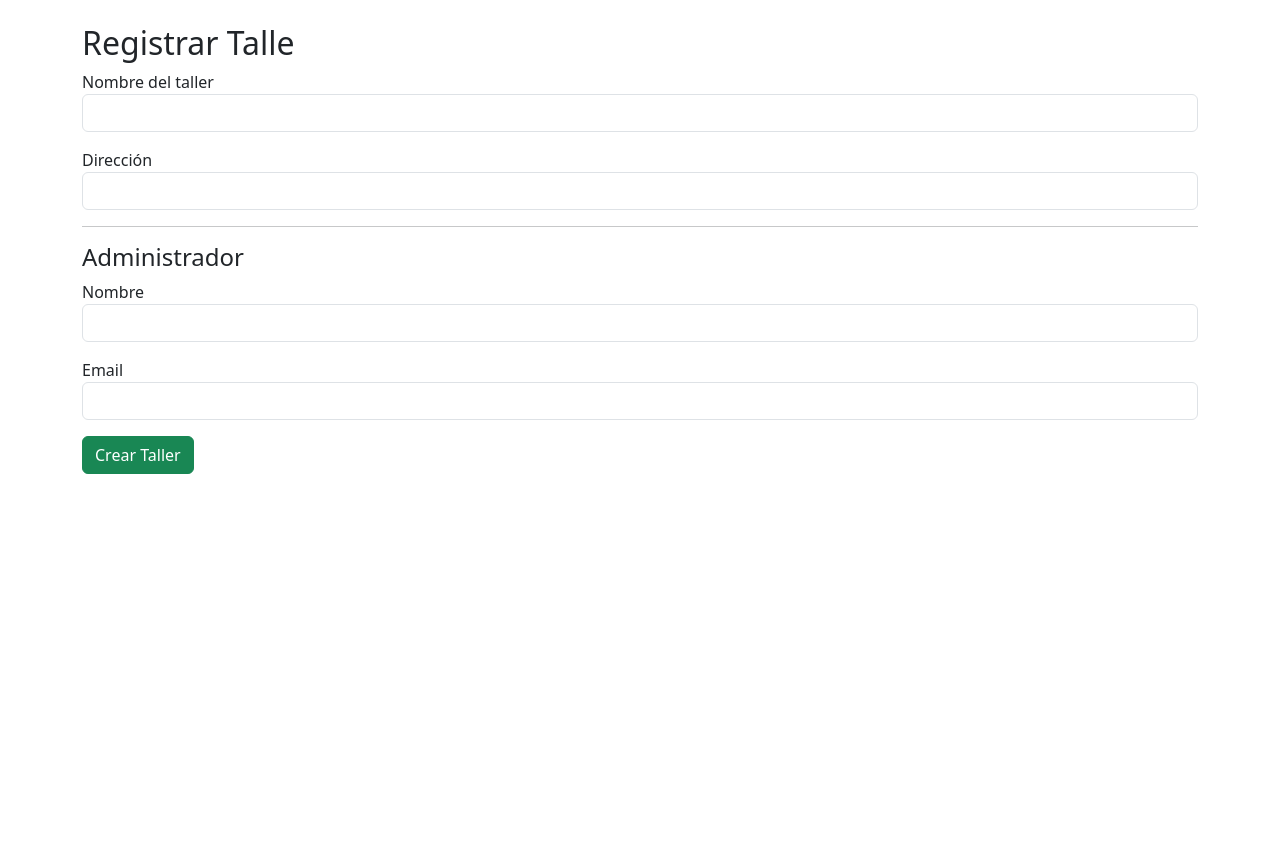
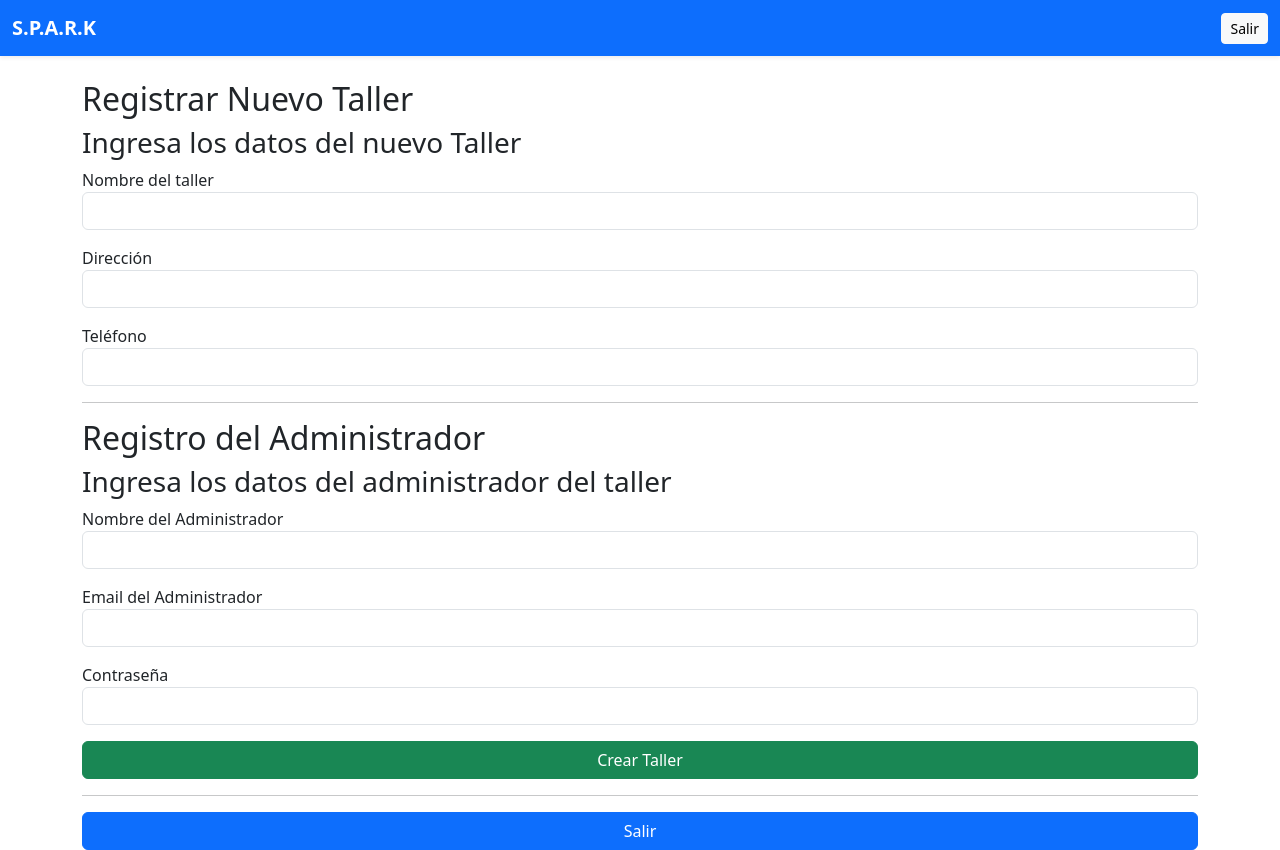
Before and after one commit to Carlostorres8791/moto-taller-frontend, an Angular app: page /crear-taller in a window 1280 px wide. Before the commit the page ends 800 px from the top, so only its background shows below. Built offline with nearby package versions, Linux system fonts and the light colour scheme.

Commit message:
Implementación vista y formulario crear taller

```diff
--- a/src/app/pages/crear-taller/crear-taller.html
+++ b/src/app/pages/crear-taller/crear-taller.html
@@ -1,37 +1,47 @@
+<app-navbar></app-navbar>
+
 <div class="container mt-4">
-
-<h2>Registrar Talle</h2>
+  <h2>Registrar Nuevo Taller</h2>
+  <h3>Ingresa los datos del nuevo Taller</h3>
 
   <form (ngSubmit)="crearTaller()">
-
     <div class="mb-3">
       <label>Nombre del taller</label>
-    <input type="text" class="form-control" [(ngModel)]="taller.nombre" name="nombre">
+      <input type="text" class="form-control" [(ngModel)]="request.nombreTaller" name="nombre" />
     </div>
 
     <div class="mb-3">
       <label>Dirección</label>
-    <input type="text" class="form-control" [(ngModel)]="taller.direccion" name="direccion">
-  </div>
-
-  <hr>
-
-  <h4>Administrador</h4>
-
-  <div class="mb-3">
-    <label>Nombre</label>
-    <input type="text" class="form-control" [(ngModel)]="admin.nombre" name="adminNombre">
+      <input type="text" class="form-control" [(ngModel)]="request.direccion" name="direccion" />
     </div>
 
     <div class="mb-3">
-    <label>Email</label>
-    <input type="email" class="form-control" [(ngModel)]="admin.email" name="adminEmail">
+      <label>Teléfono</label>
+      <input type="text" class="form-control" [(ngModel)]="request.telefono" name="telefono">
     </div>
 
-  <button class="btn btn-success">
-    Crear Taller
-  </button>
+    <hr />
 
+    <h2>Registro del Administrador</h2>
+    <h3>Ingresa los datos del administrador del taller</h3>
+
+    <div class="mb-3">
+      <label>Nombre del Administrador</label>
+      <input type="text" class="form-control" [(ngModel)]="request.nombreAdmin" name="nombreAdmin"/>
+    </div>
+
+    <div class="mb-3">
+      <label>Email del Administrador</label>
+      <input type="email" class="form-control" [(ngModel)]="request.emailAdmin" name="emailAdmin"/>
+    </div>
+
+    <div class="mb-3">
+      <label>Contraseña</label>
+      <input type="text" class="form-control" [(ngModel)]="request.passwordAdmin" name="passwordAdmin">
+    </div>
+
+    <button class="btn btn-success w-100" [disabled]="">Crear Taller</button>
+    <hr>
+    <button class="btn btn-primary w-100" routerLink="/dashboard">Salir</button>
   </form>
-
 </div>
--- a/src/app/pages/crear-taller/crear-taller.ts
+++ b/src/app/pages/crear-taller/crear-taller.ts
@@ -2,43 +2,40 @@ import { CommonModule } from '@angular/common';
 import { Component } from '@angular/core';
 import { FormsModule } from '@angular/forms';
 import { Taller } from '../../services/taller';
+import { Navbar } from '../../component/navbar/navbar';
+import { RouterLink } from "@angular/router";
 
 @Component({
   selector: 'app-crear-taller',
-  imports: [FormsModule, CommonModule],
+  imports: [FormsModule, CommonModule, Navbar, RouterLink],
   templateUrl: './crear-taller.html',
   styleUrl: './crear-taller.css',
 })
 export class CrearTaller {
 
-  taller = {
-    nombre: '',
-    direccion: ''
-  };
-
-  admin = {
-    nombre: '',
-    email: ''
+  request = {
+    nombreTaller: '',
+    direccion: '',
+    telefono: '',
+    nombreAdmin: '',
+    emailAdmin: '',
+    passwordAdmin: ''
   };
 
   constructor(private tallerService: Taller) {}
 
   crearTaller(){
 
-    const request = {
-    nombre: this.taller.nombre,
-    direccion: this.taller.direccion,
-    adminNombre: this.admin.nombre,
-    adminEmail: this.admin.email};
+    this.tallerService.crearTaller(this.request).subscribe({
 
- this.tallerService.crearTaller(request).subscribe({
       next: (res)=>{
         alert("Taller creado correctamente");
       },
-      error: (err)=>{
+
+      error: (err)=> {
         console.log(err);
       }
+
     });
-
   }
 }
--- a/src/app/pages/dashboard/dashboard.html
+++ b/src/app/pages/dashboard/dashboard.html
@@ -13,7 +13,7 @@
             <h5 class="card-title">Crear Taller</h5>
             <p class="card-text">Registrar un nuevo taller con su administrador</p>
 
-            <a routerLink="crear-taller" class="btn btn-primary"> Crear Taller </a>
+            <a routerLink="/crear-taller" class="btn btn-primary"> Crear Taller </a>
           </div>
         </div>
       </div>
--- a/src/app/pages/dashboard/dashboard.ts
+++ b/src/app/pages/dashboard/dashboard.ts
@@ -4,9 +4,10 @@ import { Navbar } from "../../component/navbar/navbar";
 import { CommonModule } from '@angular/common';
 import { RouterModule } from '@angular/router';
 
+
 @Component({
   selector: 'app-dashboard',
-  imports: [Navbar, CommonModule],
+  imports: [Navbar, CommonModule, RouterModule],
   templateUrl: './dashboard.html',
   styleUrl: './dashboard.css',
 })
--- a/src/app/services/taller.ts
+++ b/src/app/services/taller.ts
@@ -1,6 +1,7 @@
-import { HttpClient } from '@angular/common/http';
+import { HttpClient, HttpHeaders } from '@angular/common/http';
 import { Injectable } from '@angular/core';
 import { Observable } from 'rxjs';
+import { Auth } from './auth';
 
 @Injectable({
   providedIn: 'root',
@@ -9,9 +10,18 @@ export class Taller {
 
   private apiUrl = 'http://localhost:8080/api/talleres';
 
-  constructor(private http: HttpClient) { }
+  constructor(private http: HttpClient, private auth: Auth) { }
 
-  crearTaller(data: any): Observable<any> {
-    return this.http.post(`${this.apiUrl}/crear`, data);
+  crearTaller(data: any) {
+    const token = this.auth.obtenerToken();
+
+    const headers = new HttpHeaders({
+
+      Authorization : `Bearer ${token}`
+
+    });
+
+    return this.http.post(`${this.apiUrl}`, data, {headers});
+
   }
 }
```
Lines whose indentation alone changed are shown as unchanged.
